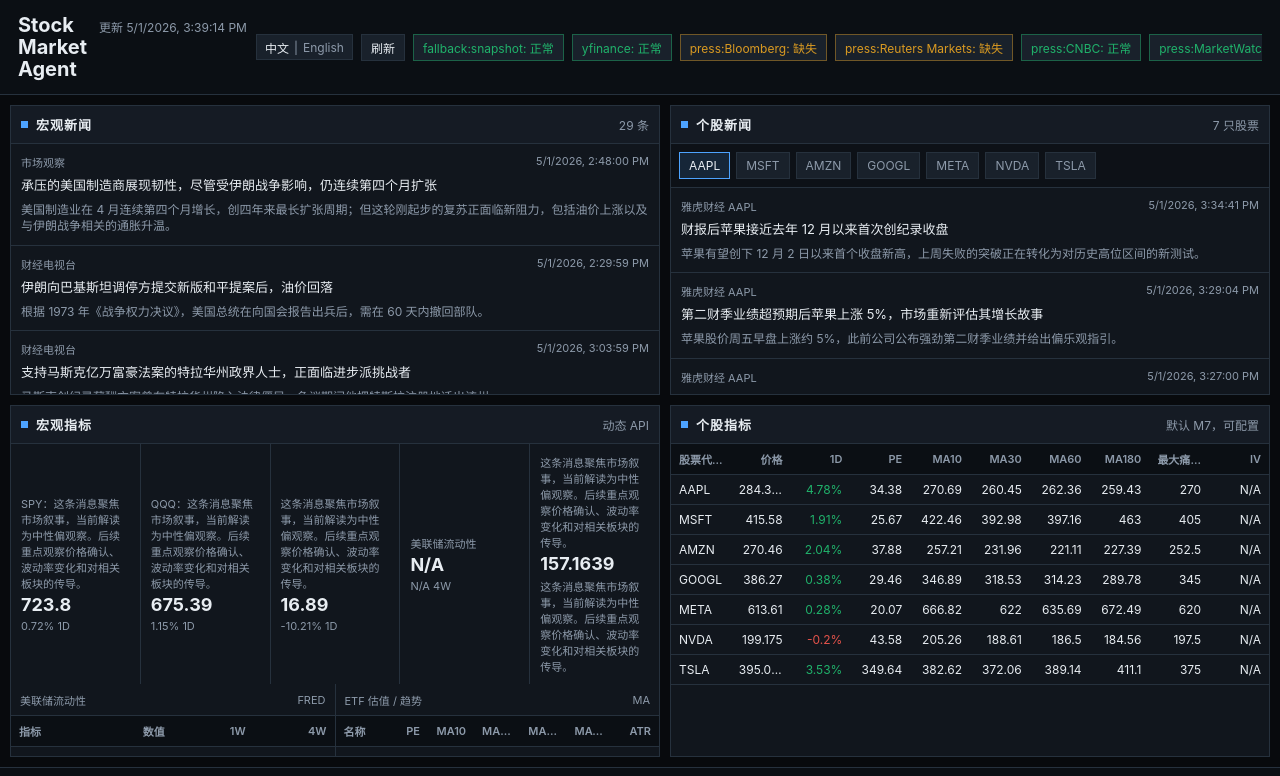
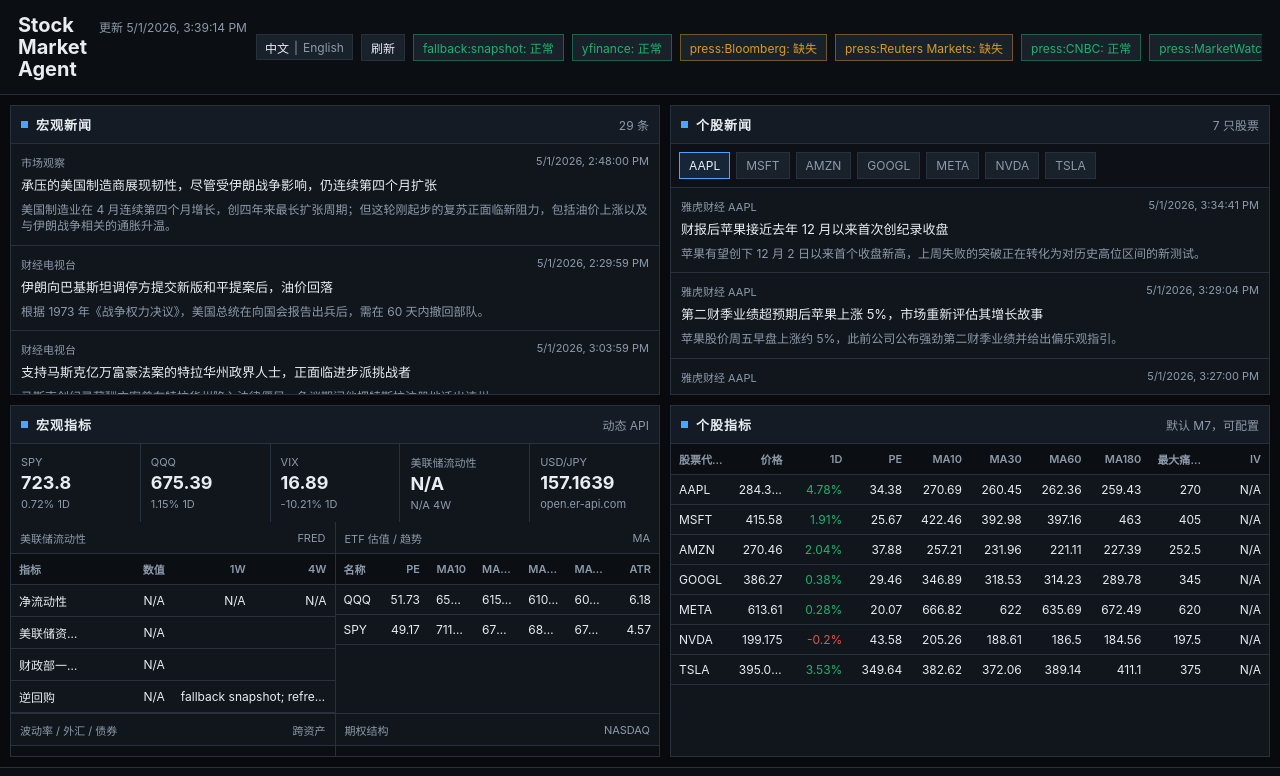
Before and after one commit to vincenthuwenjie/stock-market-agent, a Next.js app: page / in a window 1280 px wide. Shown: the top 776 px of the page. Built offline with nearby package versions, Linux system fonts and the light colour scheme.

Commit message:
Remove interpretive translation fallback

```diff
--- a/components/MarketDashboard.tsx
+++ b/components/MarketDashboard.tsx
@@ -382,21 +382,6 @@
   return translated;
 }
 
-function decodeText(value: string) {
-  return value
-    .replace(/&gt;/g, ">")
-    .replace(/&lt;/g, "<")
-    .replace(/&amp;/g, "&")
-    .replace(/&quot;/g, "\"")
-    .replace(/&#39;/g, "'")
-    .replace(/\s+/g, " ")
-    .trim();
-}
-
-function hasLongEnglish(value: string) {
-  return /[A-Za-z][A-Za-z'’.-]{2,}/.test(value);
-}
-
 function translatedPhraseText(value: string) {
   const { protectedText, tokens } = protectTickers(value);
   let translated = protectedText;
@@ -405,77 +390,13 @@
   return translateNames(restoreTickers(translated, tokens));
 }
 
-function extractTickerText(value: string) {
-  const tickers = [...value.matchAll(/\$?\b(?:AAPL|MSFT|AMZN|GOOGL|GOOG|META|NVDA|TSLA|SPY|QQQ|NIO|CENX|SPSC|NOW|INTU|ADBE|CRM|FICO|UBER|USDC)\b/g)]
-    .map((match) => match[0].replace(/^\$/, ""))
-    .filter((ticker, index, all) => all.indexOf(ticker) === index);
-  return tickers.length ? `${tickers.join(" / ")}：` : "";
-}
-
-function englishDigest(value: string) {
-  const text = decodeText(value).replace(/https?:\/\/\S+/g, "").replace(/`([^`]+)`/g, "$1");
-  const lower = text.toLowerCase();
-  const prefix = extractTickerText(text);
-  const companies: string[] = [];
-  const addCompany = (pattern: RegExp, name: string) => {
-    if (pattern.test(text) && !companies.includes(name)) companies.push(name);
-  };
-
-  addCompany(/\bApple\b|iPhone/i, "苹果");
-  addCompany(/\bMicrosoft\b/i, "微软");
-  addCompany(/\bAmazon\b/i, "亚马逊");
-  addCompany(/\bNvidia\b/i, "英伟达");
-  addCompany(/\bTesla\b/i, "特斯拉");
-  addCompany(/\bMeta\b/i, "脸书母公司");
-  addCompany(/\bGoogle\b|\bAlphabet\b/i, "谷歌");
-  addCompany(/\bRoblox\b/i, "罗布乐思");
-  addCompany(/\bAtlassian\b/i, "阿特拉斯");
-  addCompany(/\bReddit\b/i, "红迪");
-  addCompany(/\bFord\b/i, "福特");
-  addCompany(/\bCoreWeave\b/i, "云计算公司");
-  addCompany(/\bSandisk\b/i, "闪迪");
-  addCompany(/\bNIO\b/i, "NIO");
-  addCompany(/\bBYD\b/i, "比亚迪");
-  addCompany(/\bXiaomi\b/i, "小米");
-
-  const topics: string[] = [];
-  const addTopic = (pattern: RegExp, topic: string) => {
-    if (pattern.test(lower) && !topics.includes(topic)) topics.push(topic);
-  };
-
-  addTopic(/fed|federal reserve|powell|rate|yield|treasury|liquidity/, "美联储、利率与流动性");
-  addTopic(/iran|israel|war|hormuz|kharg|troop|military|strike|geopolitical/, "地缘政治风险");
-  addTopic(/tariff|trade|export|import|china|u\.s\.|uk|scotch/, "贸易与关税");
-  addTopic(/oil|crude|energy|inflation|cpi|pce/, "能源价格与通胀");
-  addTopic(/earnings|revenue|eps|guidance|q1|q2|quarter|bookings/, "财报与经营数据");
-  addTopic(/ai|artificial intelligence|chip|gpu|semiconductor|data center|openai|cloud/, "人工智能与科技资本开支");
-  addTopic(/stock|shares|nasdaq|s&p|market|valuation|portfolio|trading|futures/, "股价表现与市场情绪");
-  addTopic(/ev|electric vehicle|semi|spacex|xai|deliveries/, "电动车与产业链");
-  addTopic(/crypto|usdc|token|blockchain/, "加密资产流动性");
-  addTopic(/software|saas|pypi|supply chain|developer|package/, "软件与供应链风险");
-
-  const isNegative = /fall|falls|fell|drop|drops|plunge|plummet|lower|down|shortage|lawsuit|headwind|weigh|risk|war|tariff|pressure|crushed|attack|exfiltrate|undermined|miss/i.test(text);
-  const isPositive = /rise|rises|gain|gains|higher|soar|soars|jump|beat|growth|strong|bullish|record|rebound|peace|secure|surging|improved/i.test(text);
-  const toneText = isNegative && !isPositive ? "偏负面" : isPositive && !isNegative ? "偏正面" : "中性偏观察";
-  const numbers = [...text.matchAll(/(?:\$|~)?\d+(?:\.\d+)?\s?(?:%|倍|[mb]illion|million|billion|x|YTD)?/gi)]
-    .map((match) => match[0].replace(/\s+/g, ""))
-    .filter((number, index, all) => all.indexOf(number) === index)
-    .slice(0, 4);
-
-  const subject = companies.length ? companies.join("、") : "这条消息";
-  const topicText = topics.length ? topics.slice(0, 3).join("、") : "市场叙事";
-  const numberText = numbers.length ? `关键数值包括 ${numbers.join("、")}。` : "";
-  return `${prefix}${subject}聚焦${topicText}，当前解读为${toneText}。${numberText}后续重点观察价格确认、波动率变化和对相关板块的传导。`;
-}
-
 function zhText(value: string | undefined) {
   if (!value) return "";
   const direct = UI_ZH[value];
   if (direct) return direct;
   const known = knownZhText(value);
   if (known) return translateNames(known);
-  const translated = translatedPhraseText(value);
-  return hasLongEnglish(translated) ? englishDigest(value) : translated;
+  return translatedPhraseText(value);
 }
 
 function localize(value: string | undefined, lang: Lang) {
```
